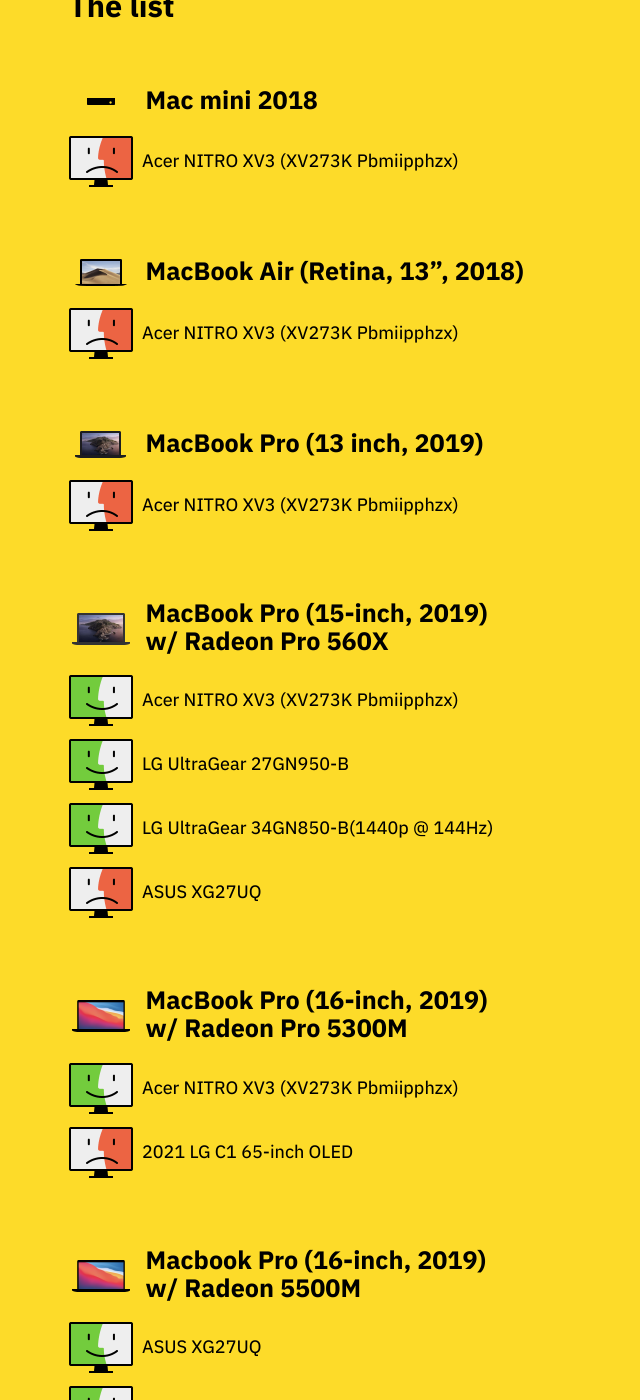
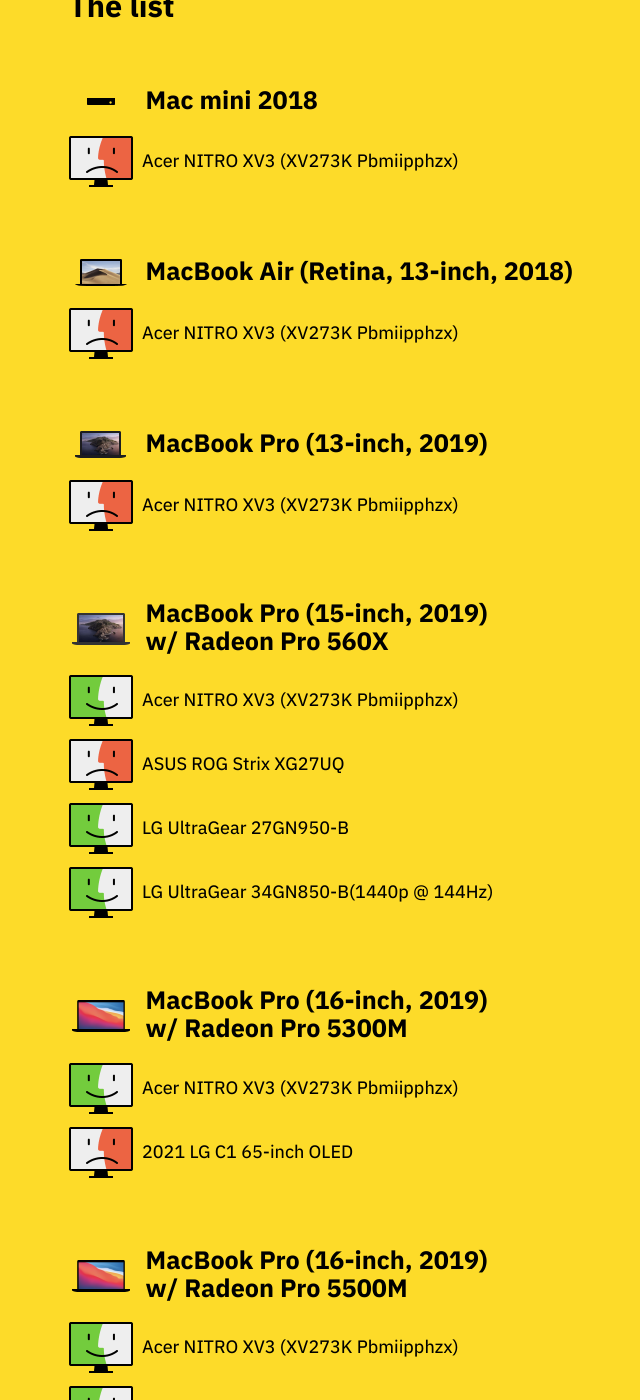
Before and after one commit to tonsky/tonsky.github.io, a Jekyll site: the page built from _posts/2021-02-24-monitors-mac.md, in a window 1280 px wide and 1400 px high, scrolled down 925 px. Shown: the whole window, without its empty margins (300-940 px from the left). Built offline with Jekyll 4.4.1, drawn with Linux system fonts in a browser that asks for light colours; some of the changed text lies outside the part shown.

Commit message:
Add MacBook Pro (16-inch, 2019) w/ Radeon Pro 5500M  / Acer NITRO XV3
Also:
 - Fixed the names of some Macs following the "Name (Screen Size, Year)" pattern
 - Fixed some monitor names following the "Brand Marketing-Name Model" pattern
 - Ordered monitor names alphabetically
 - Fixed names of some graphics cards, sourcing the official Apple specs

```diff
--- a/_posts/2021-02-24-monitors-mac.md
+++ b/_posts/2021-02-24-monitors-mac.md
@@ -36,11 +36,11 @@
 
 <div class="row"><img src="doesnt_work.png" height=64> <span>Acer NITRO XV3 (XV273K Pbmiipphzx)</span></div>
 
-## <img src="air_2018.png" height=32> <span>MacBook Air (Retina, 13", 2018)</span>
+## <img src="air_2018.png" height=32> <span>MacBook Air (Retina, 13-inch, 2018)</span>
 
 <div class="row"><img src="doesnt_work.png" height=64> <span>Acer NITRO XV3 (XV273K Pbmiipphzx)</span></div>
 
-## <img src="mbp_13_2019.png" height=32> <span>MacBook Pro (13 inch, 2019)</span>
+## <img src="mbp_13_2019.png" height=32> <span>MacBook Pro (13-inch, 2019)</span>
 
 <div class="row"><img src="doesnt_work.png" height=64> <span>Acer NITRO XV3 (XV273K Pbmiipphzx)</span></div>
 
@@ -48,11 +48,11 @@
 
 <div class="row"><img src="works.png" height=64> <span>Acer NITRO XV3 (XV273K Pbmiipphzx)</span></div>
 
+<div class="row"><img src="doesnt_work.png" height=64> <span>ASUS ROG Strix XG27UQ</span></div>
+
 <div class="row"><img src="works.png" height=64> <span>LG UltraGear 27GN950-B</span></div>
 
 <div class="row"><img src="works.png" height=64> <span>LG UltraGear 34GN850-B</span> (1440p @ 144Hz)</div>
-
-<div class="row"><img src="doesnt_work.png" height=64> <span>ASUS XG27UQ</span></div>
 
 ## <img src="mbp_16_2020.png" height=32> <span>MacBook Pro (16-inch, 2019) w/ Radeon Pro 5300M</span>
 
@@ -60,18 +60,23 @@
 
 <div class="row"><img src="doesnt_work.png" height=64> <span>2021 LG C1 65-inch OLED</span></div>
 
-## <img src="mbp_16_2020.png" height=32> <span>Macbook Pro (16-inch, 2019) w/ Radeon 5500M</span>
+## <img src="mbp_16_2020.png" height=32> <span>MacBook Pro (16-inch, 2019) w/ Radeon Pro 5500M</span>
 
-<div class="row"><img src="works.png" height=64> <span>ASUS XG27UQ</span></div>
+<div class="row"><img src="works.png" height=64> <span>Acer NITRO XV3 (XV273K Pbmiipphzx)</span></div>
 
 <div class="row"><img src="works.png" height=64> <span>Acer Predator XB3 (XB273K GP)</span></div>
+
+<div class="row"><img src="works.png" height=64> <span>ASUS ROG Strix XG27UQ</span></div>
+
 <div class="row"><img src="works.png" height=64> <span>Gigabyte M28U</span></div>
+
 <div class="row"><img src="doesnt_work.png" height=64> <span>2021 LG C1 65-inch OLED</span></div>
+
 <div class="row"><img src="doesnt_work.png" height=64> <span>2021 LG C1 48-inch OLED</span></div>
 
-## <img src="imac_2020.png" height=44> <span>iMac (2020) w/ Radeon 5700XT</span>
+## <img src="imac_2020.png" height=44> <span>iMac (2020) w/ Radeon Pro 5700 XT</span>
 
-<div class="row"><img src="works.png" height=64> <span>Asus PA32UCG</span></div>
+<div class="row"><img src="works.png" height=64> <span>ASUS ProArt Display PA32UCG</span></div>
 
 ## <img src="mini_2018.png" height=32> <span>Mac mini (M1, 2020)</span>
 
@@ -90,7 +95,7 @@
 
 <div class="row"><img src="works.png" height=64> <span>Acer NITRO XV3 (XV273K Pbmiipphzx) only on Monterey</span></div>
 
-<div class="row"><img src="works.png" height=64> <span>ASUS PG27UQ</span></div>
+<div class="row"><img src="works.png" height=64> <span>ASUS ROG Swift PG27UQ</span></div>
 
 <div class="row"><img src="works.png" height=64> <span>LG UltraGear 27GN950-B</span></div>
 
@@ -100,11 +105,11 @@
 
 <div class="row"><img src="works.png" height=64> <span>LG UltraGear 27GP950-B (4k @ 144Hz)</span></div>
 
-## <img src="mbp_14_2021.png" height=32> <span>MacBook Pro 14" (M1 Pro, 2021)</span>
+## <img src="mbp_14_2021.png" height=32> <span>MacBook Pro (M1 Pro, 14-inch, 2021)</span>
 
 <div class="row"><img src="works.png" height=64> <span>LG UltraGear 27GP950-B (4k @ 144Hz)</span></div>
 
-## <img src="mbp_14_2021.png" height=32> <span>MacBook Pro 14" (M1 Max, 2021)</span>
+## <img src="mbp_14_2021.png" height=32> <span>MacBook Pro (M1 Max, 14-inch, 2021)</span>
 
 <div class="row"><img src="works.png" height=64> <span>Gigabyte M28U (4k @ 144Hz)</span></div>
 
```
